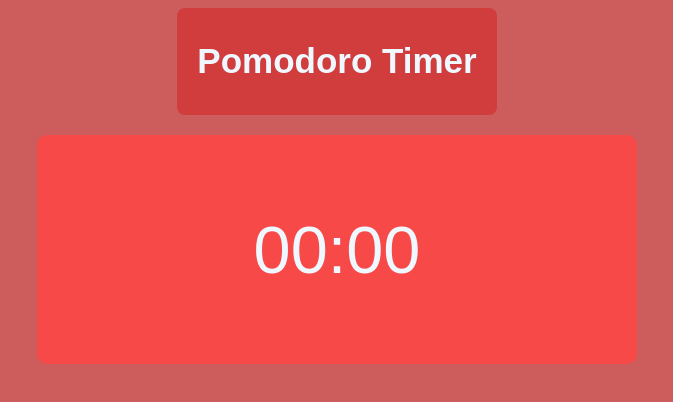
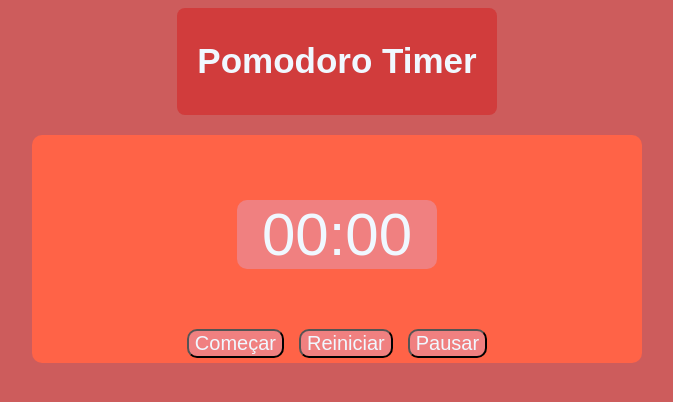
Before and after one commit to PauloMiguel17/Pomodoro-Timer, a plain HTML site: page index.html in a window 1280 px wide. Shown: the whole page, without its empty margins (303-976 px from the left). Drawn offline with Linux system fonts and the light colour scheme.

Commit message:
feat(botoes): Adição dos botões de start, reset e pause no projeto

```diff
--- a/index.html
+++ b/index.html
@@ -14,6 +14,11 @@
         <div id = "relogio">
             <p>00:00</p>
         </div>
+        <div class = "botoes">
+            <div id = "start"><input class = "func" type="button" value="Começar"></div>
+            <div id = "reset"><input class = "func" type="button" value="Reiniciar"></div>
+            <div id = "pause"><input class = "func" type="button" value="Pausar"></div>
+        </div>
     </div>
 </body>
 </html>
--- a/style/style.css
+++ b/style/style.css
@@ -29,13 +29,30 @@ header>h1{
 div.container{
     margin: auto;
     width: 600px;
-    background-color: rgb(248, 73, 73);
     border-radius: 10px;
+    background-color: #FF6347;
+    padding: 5px;
 }
 
 div#relogio{
     color: aliceblue;
-    font-size: 50pt;
+    font-size: 60px;
     text-align: center;
-    padding: 10px;
+    background-color: #F08080;
+    width: 200px;
+    margin: auto;
+    border-radius: 10px;
 }
+
+.botoes{
+    display: flex;
+    justify-content: center;
+    gap: 15px;
+}
+
+.func{
+    background-color: #F08080;
+    border-radius: 10px;
+    font-size: 20px;
+    color: aliceblue;
+}
```
